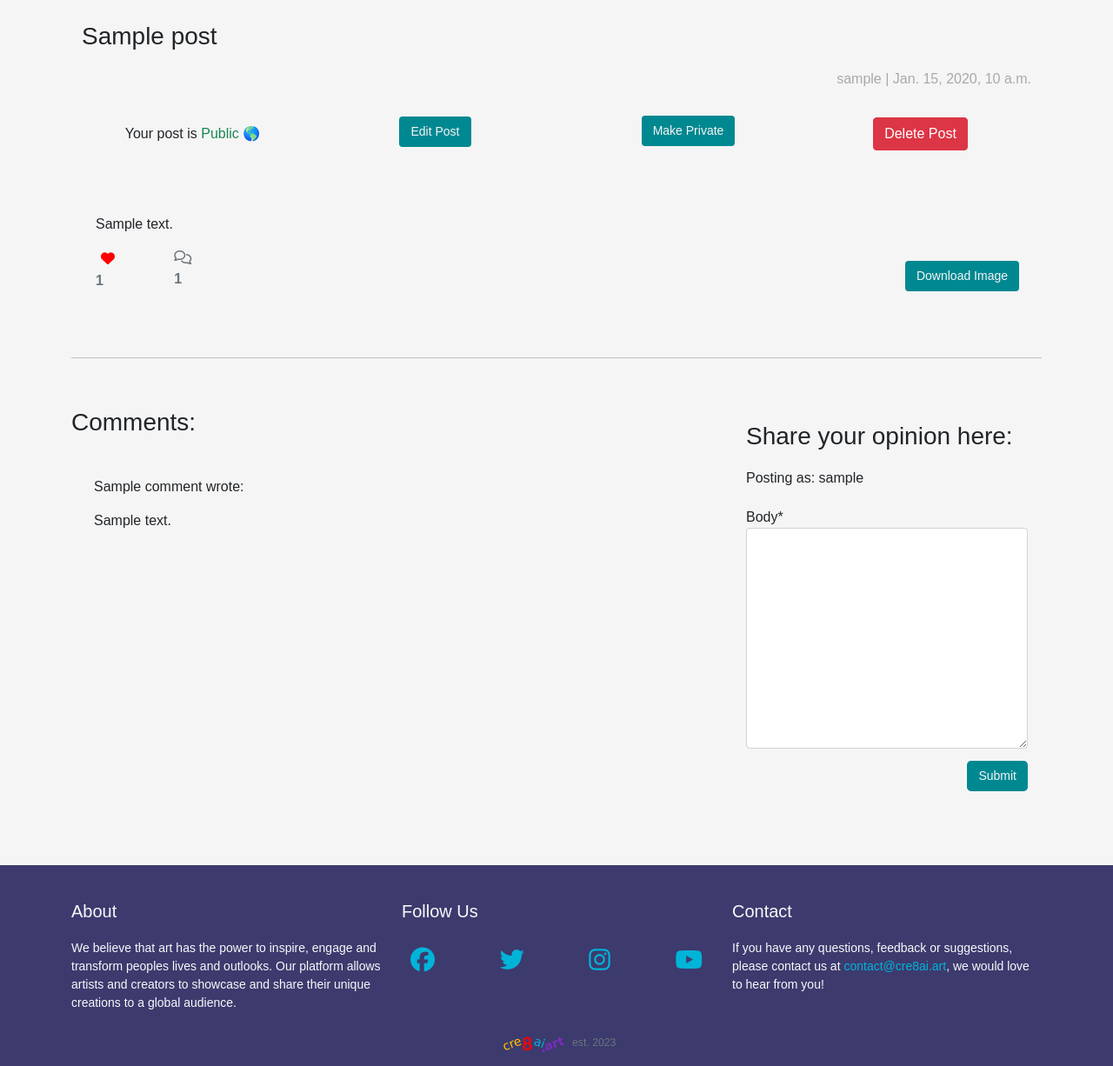
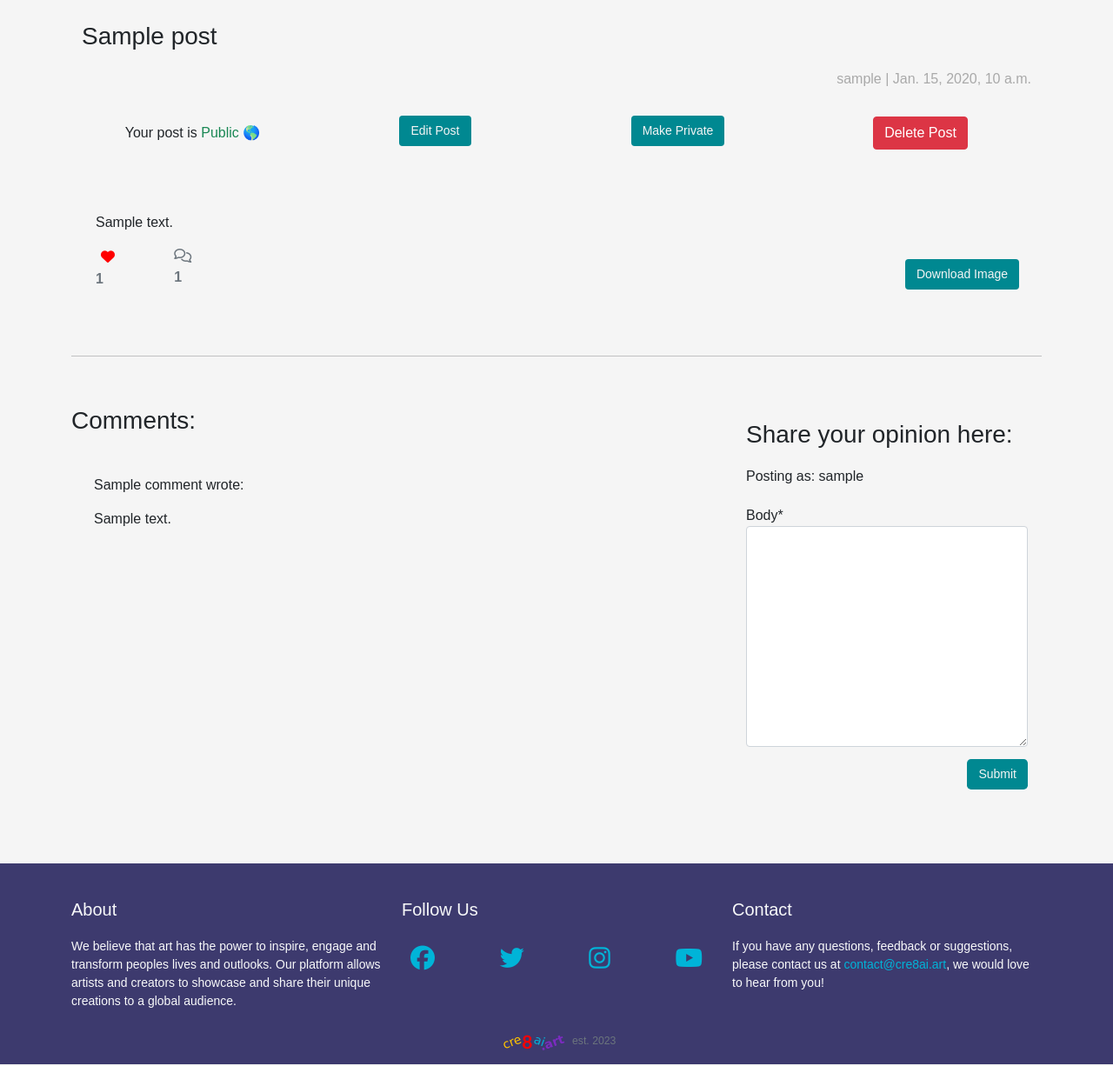
Before and after one commit to KC-7/ai-art-site, a Django app: a page that uses templates/post_detail.html in a window 1280 px wide. Shown: the part 72-1298 px from the top of the page at 87% size. Run offline with Django 3.2, Linux system fonts and the light colour scheme; a user stored in the database is signed in; tables that the repository leaves empty hold one stand-in row (values such as "Sample post"); some libraries are stand-ins or nearby versions.

Commit message:
Styling Bugs: Restrict textarea to max width 100%, center posted images and fix button allignment issue on smaller devices

```diff
--- a/static/css/style.css
+++ b/static/css/style.css
@@ -80,6 +80,10 @@ p {
     padding: 0;
 }
 
+textarea {
+    max-width: 100%;
+}
+
 /* ------------------------------------------------- Backgrounds */
 
 .light-bg {
@@ -113,6 +117,7 @@ p {
     width: 100%;
     max-width: 75vh;
     margin: 0 auto;
+    text-align: center;
 }
 
 .posted-image {
--- a/templates/post_detail.html
+++ b/templates/post_detail.html
@@ -22,7 +22,7 @@
         </div>
         <!-- Post Creater Options - Update & Delete (CRUD) -->
         {% if user == post.creator %}
-        <div class="row d-flex align-items-center">
+        <div class="row d-flex align-items-center button-container">
             <div class="col-md-3 text-center">
                 <span>Your post is </span>
                 <span>
@@ -39,9 +39,7 @@
             </form>
             <form method="POST" action="{% url 'post_private' slug=post.slug %}" class="col-md-3 text-center">
                 {% csrf_token %}
-                <div class="form-check">
-                    <button type="submit" class="btn btn-custom">Make Private</button>
-                </div>
+                <button type="submit" class="btn btn-custom">Make Private</button>
             </form>
             <form method="POST" action="{% url 'delete_post' slug=post.slug %}" class="col-md-3 text-center"
                 id="delete-post-form">
--- a/templates/user_profile.html
+++ b/templates/user_profile.html
@@ -22,7 +22,7 @@
                     <form id="edit-profile-form" method="post" enctype="multipart/form-data" class="d-none">
                         {% csrf_token %}
                         {{ form.as_p }}
-                        <button type="submit" class="btn btn-success">Update Profile</button>
+                        <button type="submit" class="btn btn-success">Update</button>
                         <button type="button" id="cancel-edit-btn" class="btn btn-danger">Cancel</button>
                     </form>
                     {% endif %}
```
Also changed, not shown: README.md.
